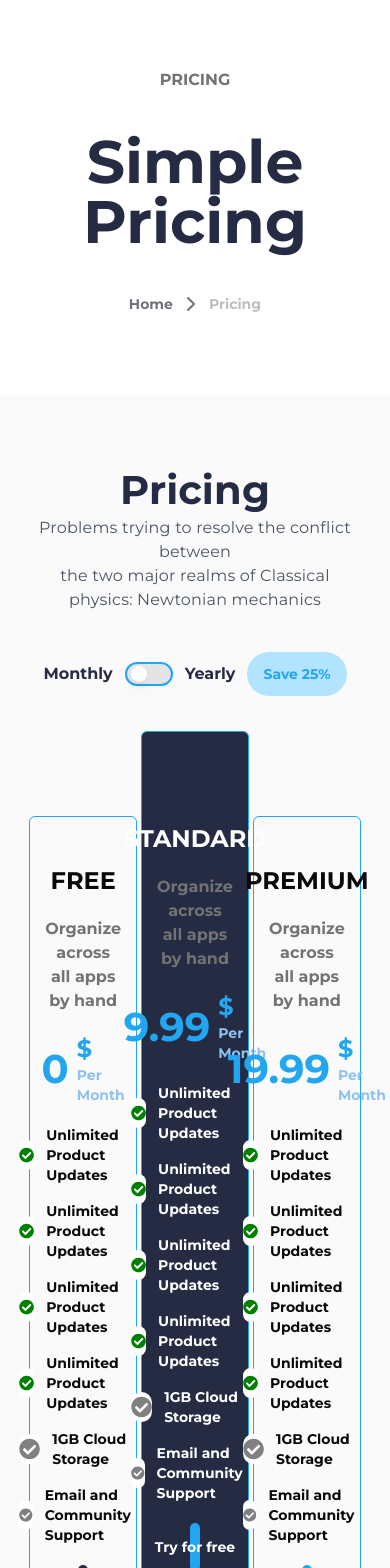
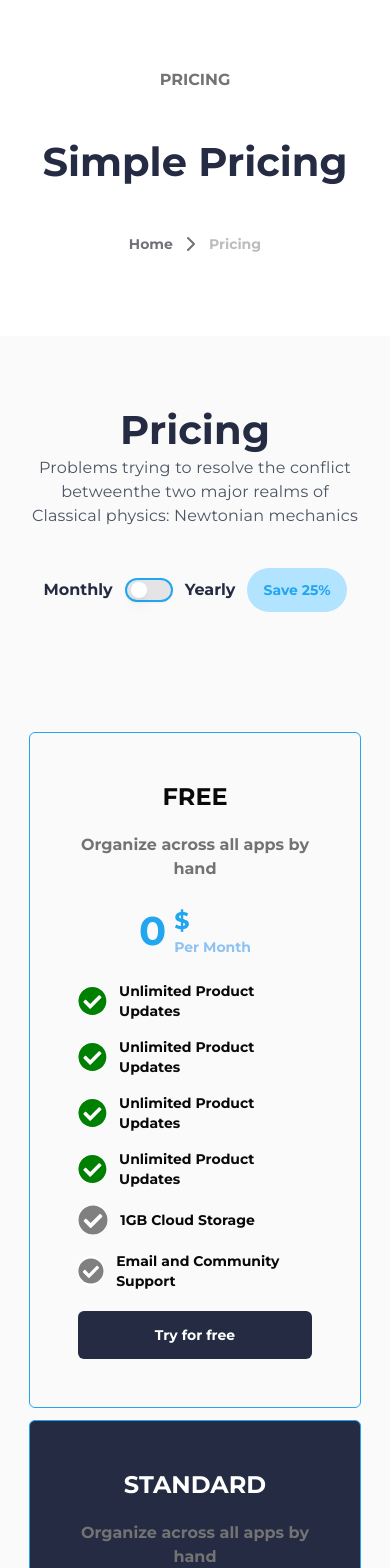
Before and after one commit to roshaanrashidkhan/giaic-hackathon-2-ecommerce-ui-ux, a Next.js app: page /pricing in a window 390 px wide. Shown: the part 100-1668 px from the top of the page. Built offline with nearby package versions, Linux system fonts and the light colour scheme.

Commit message:
pricing page responsiveness completed

```diff
--- a/src/components/price-cards.tsx
+++ b/src/components/price-cards.tsx
@@ -13,7 +13,7 @@ export default function PriceCards() {
           <Heading
             headingSm={
               <>
-                Problems trying to resolve the conflict between<br></br>
+                Problems trying to resolve the conflict between<br className="hidden md:block"></br>
                 the two major realms of Classical physics: Newtonian mechanics
               </>
             }
@@ -29,7 +29,7 @@ export default function PriceCards() {
             Save 25%
           </h6>
         </div>
-        <div className="w-full grid grid-cols-3 items-end my-20 gap-1">
+        <div className="w-full grid grid-rows-1 md:grid-cols-2 lg:grid-cols-3 items-end my-20 gap-y-3 gap-x-1">
           <PriceCard
             css="border-[#23A6F0]"
             submitButton={
@@ -56,7 +56,7 @@ export default function PriceCards() {
             time="Per Month"
           />
           <PriceCard
-            css="min-h-[110%] border-[#23A6F0] text-white bg-[#252B42]"
+            css="md:min-h-[110%] border-[#23A6F0] text-white bg-[#252B42]"
             submitButton={
               <Button variant="blue" size="full">
                 Try for free
@@ -108,7 +108,7 @@ export default function PriceCards() {
         </div>
         <div className="w-full flex flex-col justify-center items-center gap-10">
             <h4 className="text-xl text-[#252B42] text-center">Trusted By Over 4000 Big Companies</h4>
-            <div className="w-full flex flex-col md:flex-row justify-between items-center gap-5">
+            <div className="w-full flex flex-col md:flex-row justify-between items-center gap-y-10 gap-x-5">
                 <Image src="/logo.png" width={103} height={100} alt="Logo" />
                 <Image src="/logo.png" width={103} height={100} alt="Logo" />
                 <Image src="/logo.png" width={103} height={100} alt="Logo" />
--- a/src/components/pricing-faqs.tsx
+++ b/src/components/pricing-faqs.tsx
@@ -15,7 +15,7 @@ export default function PricingFaqs() {
             headingSmCSS="!text-xl"
             headingSm={
               <>
-                Problems trying to resolve the conflict between<br></br>
+                Problems trying to resolve the conflict between<br className="hidden md:block"></br>
                 the two major realms of Classical physics: Newtonian mechanics
               </>
             }
@@ -24,7 +24,7 @@ export default function PricingFaqs() {
           />
         </div>
         <Accordion type="single" collapsible className="w-full">
-          <div className="grid grid-cols-2 gap-x-3">
+          <div className="grid grid-rows-1 md:grid-cols-2 gap-x-3">
             <div className="justify-items-center">
               <AccordionItem value="item-1" className="justify-items-center">
                 <AccordionTrigger>
--- a/src/components/secondary-hero-section.tsx
+++ b/src/components/secondary-hero-section.tsx
@@ -18,7 +18,7 @@ export default function SecondaryHeroSection({lgHeading, smHeading, linkName, hr
         <section className="w-full flex items-center justify-center my-20">
             <div className="w-[85%] flex flex-col items-center justify-center text-center font-bold gap-10">
                 <h6 className="text-[#737373]">{smHeading}</h6>
-                <h1 className="text-6xl text-[#252B42]">{lgHeading}</h1>
+                <h1 className="text-[40px] md:text-6xl text-[#252B42]">{lgHeading}</h1>
                 <Breadcrumb>
                 <BreadcrumbList>
                   <BreadcrumbItem>
--- a/src/components/trial-section.tsx
+++ b/src/components/trial-section.tsx
@@ -11,12 +11,12 @@ export default function TrialSection() {
         <Heading
           headingSm={
             <>
-              Met minim Mollie non desert Alamo est sit cliquey dolor<br></br>
+              Met minim Mollie non desert Alamo est sit cliquey dolor<br className="hidden md:block"></br>
               do met sent. RELIT official consequent.
             </>
           }
           headingLg="Start your 14 days free trial"
-          headingLgCSS="!text-[40px] text-[#252B42]"
+          headingLgCSS="!text-[40px] text-[#252B42] leading-[3rem]"
         />
         <Button variant="blue" size="lg">
           Try it free now
--- a/src/components/ui/accordion.tsx
+++ b/src/components/ui/accordion.tsx
@@ -49,7 +49,7 @@ const AccordionContent = React.forwardRef<
     className="overflow-hidden text-[#737373] text-sm data-[state=closed]:animate-accordion-up data-[state=open]:animate-accordion-down"
     {...props}
   >
-    <div className={cn("pb-4 pt-0 pl-[7.5rem]", className)}>{children}</div>
+    <div className={cn("pb-4 pt-0", className)}>{children}</div>
   </AccordionPrimitive.Content>
 ))
 AccordionContent.displayName = AccordionPrimitive.Content.displayName
```
